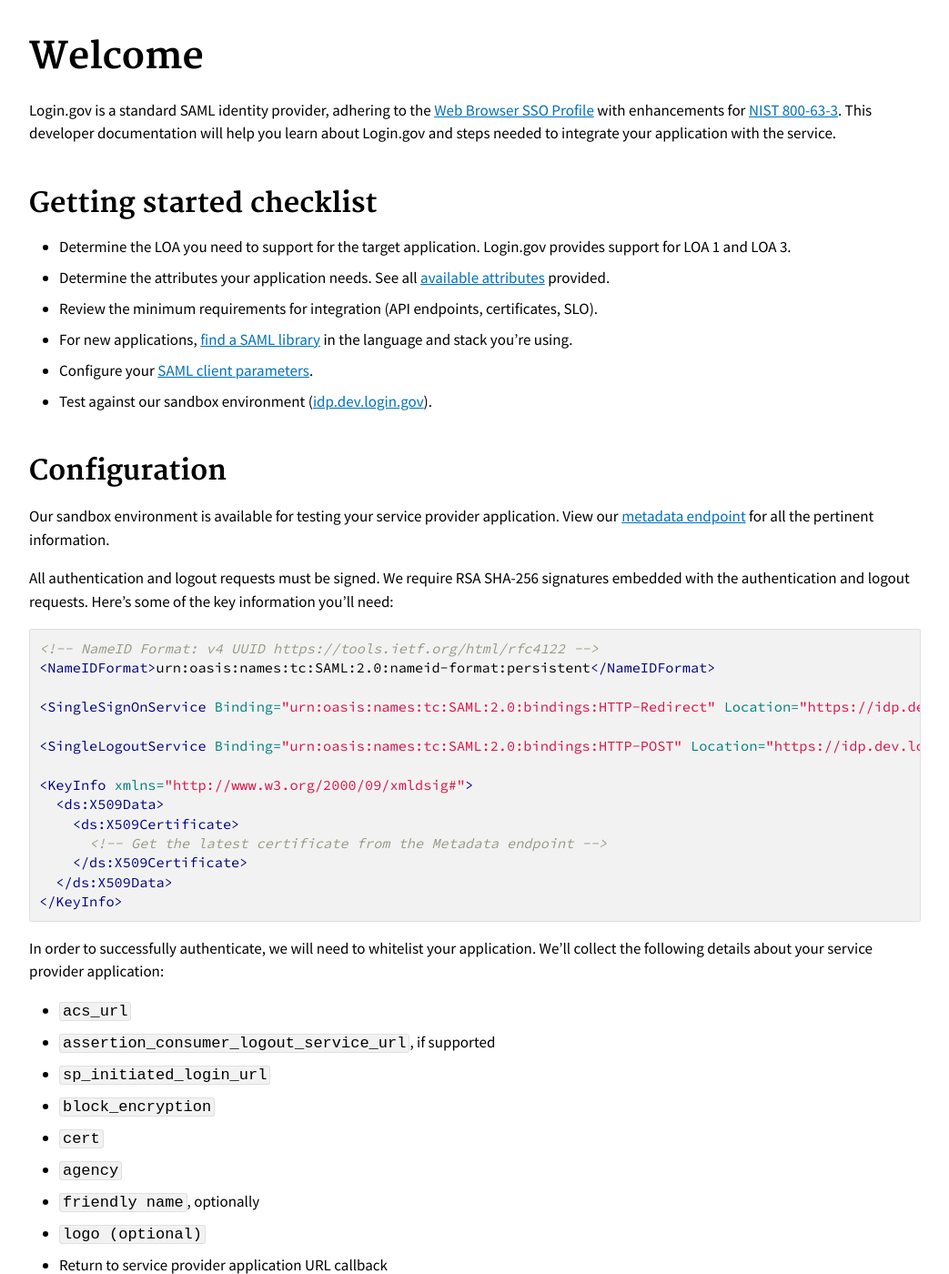
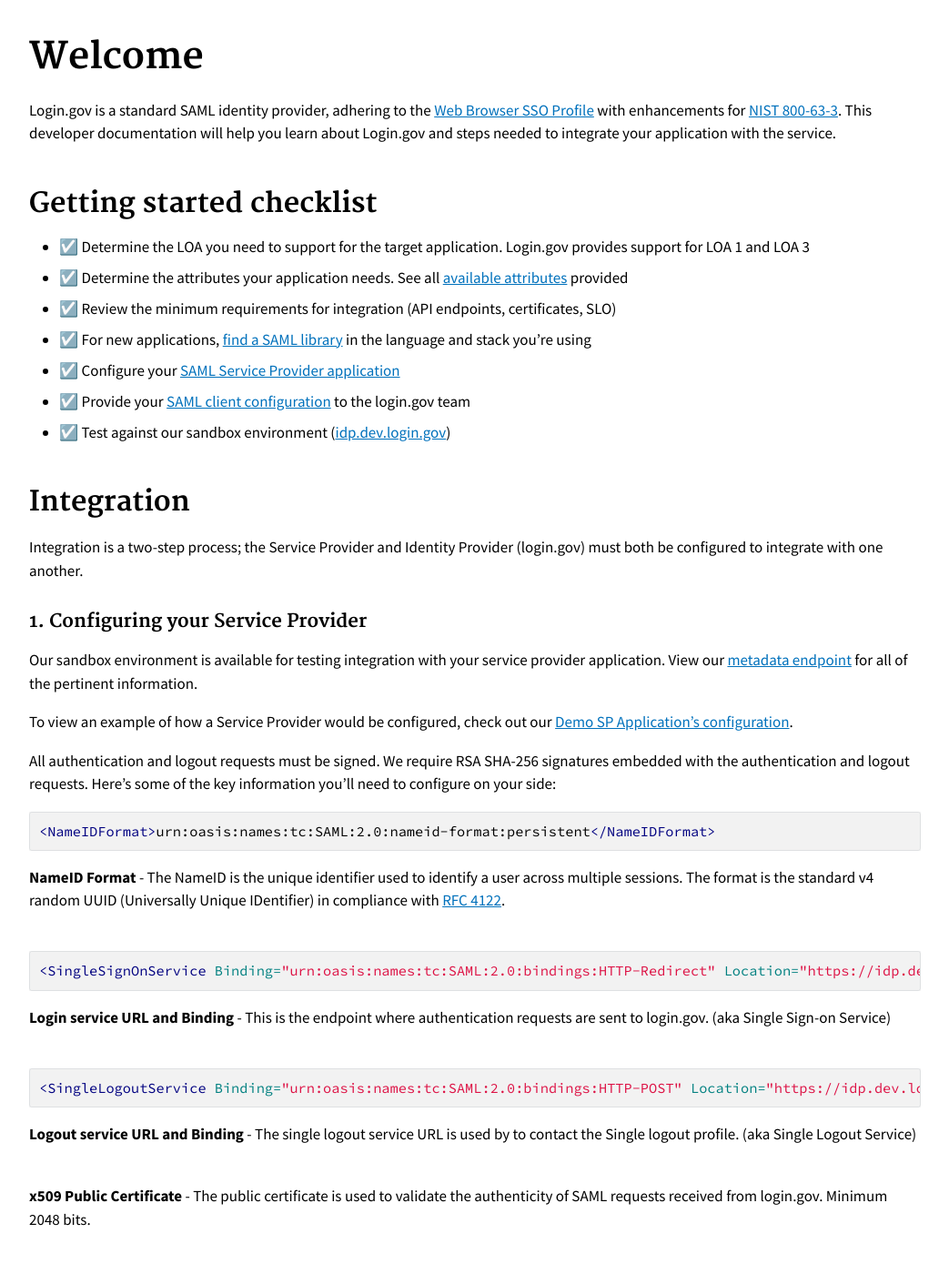
Before and after one commit to GSA-TTS/identity-dev-docs, a Jekyll site: the page built from _pages/index.md, in a window 1280 px wide and 1400 px high, scrolled down 226 px. Shown: the whole window at 91% size, without its empty margins (118-1161 px from the left). Built offline with Jekyll 4.4.1, drawn with Linux system fonts in a browser that asks for light colours; our own code applies the rules of GitHub Pages for plain Markdown files; some of the changed text lies outside the part shown.

Commit message:
Improves clarity for integrating partners
Simplifies and explains all required attributes
Denotes which attributes are optional
Separates SP from IdP configuration

````diff
--- a/_pages/index.md
+++ b/_pages/index.md
@@ -16,48 +16,104 @@
 
 ## Getting started checklist
 
-- Determine the LOA you need to support for the target application. Login.gov provides support for LOA 1 and LOA 3.
-- Determine the attributes your application needs. See all [available attributes]({{site.baseurl}}/attributes) provided.
-- Review the minimum requirements for integration (API endpoints, certificates, SLO).
-- For new applications, [find a SAML library]({{site.baseurl}}/saml_libs) in the language and stack you're using.
-- Configure your [SAML client parameters]({{site.baseurl}}/params).
-- Test against our sandbox environment ([idp.dev.login.gov](https://idp.dev.login.gov)).
+- ☑️ Determine the LOA you need to support for the target application. Login.gov provides support for LOA 1 and LOA 3
+- ☑️ Determine the attributes your application needs. See all [available attributes]({{site.baseurl}}/attributes) provided
+- ☑️ Review the minimum requirements for integration (API endpoints, certificates, SLO)
+- ☑️ For new applications, [find a SAML library]({{site.baseurl}}/saml_libs) in the language and stack you're using
+- ☑️ Configure your [SAML Service Provider application](#configuring-your-service-provider)
+- ☑️ Provide your [SAML client configuration](#configuring-logingov-to-accept-your-service-provider) to the login.gov team
+- ☑️ Test against our sandbox environment ([idp.dev.login.gov](https://idp.dev.login.gov))
 
-## Configuration
+## Integration
 
-Our sandbox environment is available for testing your service provider application. View our [metadata endpoint](https://idp.dev.login.gov/api/saml/metadata) for all the pertinent information.
+Integration is a two-step process; the Service Provider and Identity Provider (login.gov) must both be configured to integrate with one another.
 
-All authentication and logout requests must be signed. We require RSA SHA-256 signatures embedded with the authentication and logout requests. Here's some of the key information you'll need:
+### 1. Configuring your Service Provider
+
+Our sandbox environment is available for testing integration with your service provider application. View our [metadata endpoint](https://idp.dev.login.gov/api/saml/metadata) for all of the pertinent information.
+
+To view an example of how a Service Provider would be configured, check out our [Demo SP Application's configuration](https://github.com/18F/identity-sp-rails/blob/master/config/initializers/omniauth.rb).
+
+All authentication and logout requests must be signed. We require RSA SHA-256 signatures embedded with the authentication and logout requests. Here's some of the key information you'll need to configure on your side:
 
 ```xml
-<!-- NameID Format: v4 UUID https://tools.ietf.org/html/rfc4122 -->
 <NameIDFormat>urn:oasis:names:tc:SAML:2.0:nameid-format:persistent</NameIDFormat>
+```
+**NameID Format** - The NameID is the unique identifier used to identify a user across multiple sessions. The format is the standard v4 random UUID (Universally Unique IDentifier) in compliance with [RFC 4122](https://tools.ietf.org/html/rfc4122).
+<br>
 
+```xml
 <SingleSignOnService Binding="urn:oasis:names:tc:SAML:2.0:bindings:HTTP-Redirect" Location="https://idp.dev.login.gov/api/saml/auth" />
+```
+**Login service URL and Binding** - This is the endpoint where authentication requests are sent to login.gov. (aka Single Sign-on Service)
+<br>
 
+```xml
 <SingleLogoutService Binding="urn:oasis:names:tc:SAML:2.0:bindings:HTTP-POST" Location="https://idp.dev.login.gov/api/saml/logout" />
+```
+**Logout service URL and Binding** - The single logout service URL is used by to contact the Single logout profile. (aka Single Logout Service)
+<br>
 
-<KeyInfo xmlns="http://www.w3.org/2000/09/xmldsig#">
-  <ds:X509Data>
-    <ds:X509Certificate>
-      <!-- Get the latest certificate from the Metadata endpoint -->
-    </ds:X509Certificate>
-  </ds:X509Data>
-</KeyInfo>
+**x509 Public Certificate** - The public certificate is used to validate the authenticity of SAML requests received from login.gov. Minimum 2048 bits.
+<br>
+
+### 2. Configuring login.gov to accept your Service Provider
+
+In order to successfully integrate, your Service Provider application details must be whitelisted within login.gov. We require the following details about your service provider application:
+
+`issuer` The Service Provider entity ID
+This is a unique string used to identify your Service Provider with login.gov.
+
+
+`acs_url` Assertion consumer sign-on URL
+This is your application endpoint which receives authentication assertions.
+
+`assertion_consumer_logout_service_url` Assertion consumer logout service URL
+This is the endpoint which receives logout requests and responses.
+
+`sp_initiated_login_url`*
+This endpoint initializes authentication with login.gov; it is used to trigger a new authentication request and response at the Service Provider for better usability.
+
+`block_encryption` (optional)
+This defines what type of encryption your Service Provider supports. Currently, only `aes256-cbc` is supported.
+
+`cert` Public certificate
+The public certificate allows login.gov to verify the authenticity of authentication and logout requests.
+
+`agency`*
+This is used to group your Service Provider to an agency, as well as inform the user about what agency the Service Provider belongs.
+
+`friendly name`* (optional)
+This is the user-friendly name for your Service Provider application.
+
+`logo`* (optional)
+This is your agency or Service Provider's logo. This is used in the header of login.gov when the user is authenticating to your Service Provider. (We will also need the file itself)
+
+`return_to_sp_url`* Return-to Service Provider URL
+This is the URL of the Service Provider which login.gov provides to users when they wish to go directly to the Service Provider site or cancel out of authentication.
+
+`attribute_bundle`* (optional) The preset bundle of attributes your Service Provider requires
+We allow you to pre-define what attributes your Service Provider requires, or you may request the attributes at run-time.
+
+`*` - Denotes an attribute not found in the SAML WebSSO profile.
+
+#### Sample configuration required by login.gov:
+
+```yaml
+issuer: 'urn:gov:gsa:SAML:2.0.profiles:sp:sso:gov-agency-20'
+acs_url: 'https://serviceprovider.gov/auth/saml/callback'
+assertion_consumer_logout_service_url: 'https://serviceprovider.gov/auth/saml/logout'
+sp_initiated_login_url: 'https://serviceprovider.gov/login'
+block_encryption: 'aes256-cbc'
+cert: 'gov_agency_20'
+agency: 'USTCBA'
+friendly_name: 'United States Taking Care of Business Agency'
+logo: 'ustcba.svg'
+return_to_sp_url: 'https://serviceprovider.gov'
+attribute_bundle:
+  - email
+  - phone
 ```
-
-In order to successfully authenticate, we will need to whitelist your application. We'll collect the following details about your service provider application:
-
-- `acs_url`
-- `assertion_consumer_logout_service_url`, if supported
-- `sp_initiated_login_url`
-- `block_encryption`
-- `cert`
-- `agency`
-- `friendly name`, optionally
-- `logo (optional)`
-- Return to service provider application URL callback
-- `default attributes`, optionally
 
 ## Resources
 
````
Also changed, not shown: _pages/params.md (deleted, +0 -26 lines).
